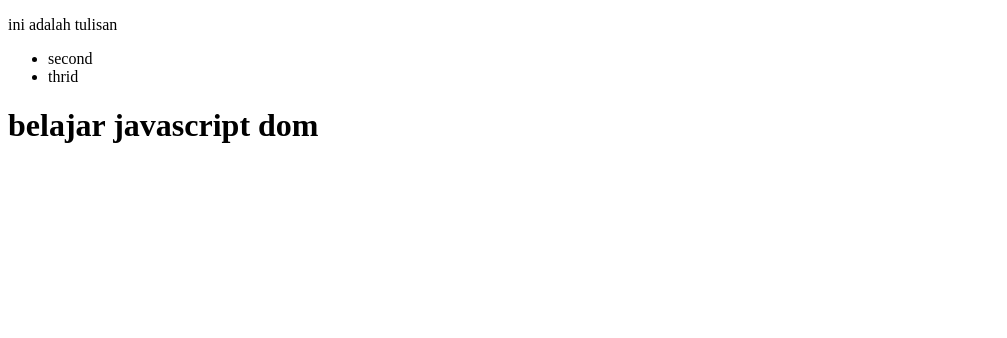
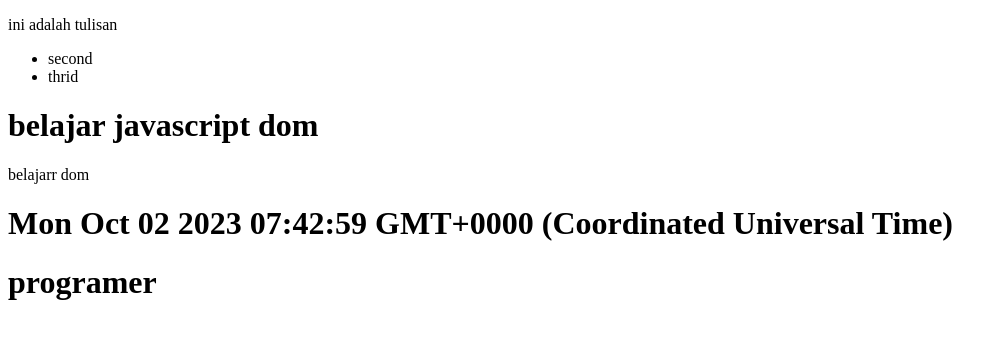
Before and after one commit to muhamadkafiludin/javascript-dom, a plain HTML site: page index.html in a window 1280 px wide. Shown: the whole page, without its empty margins (0-1007 px from the left). Drawn offline with Linux system fonts and the light colour scheme.

Commit message:
add callback

```diff
--- a/index.html
+++ b/index.html
@@ -18,7 +18,9 @@
     </ul>
 
     <h1 id="title"></h1>
-    <p id="description"></p>
+    <p id="title2"></p>
+
+    <h1 id="header"></h1>
 
     <script>
     //  documentproperty
@@ -46,6 +48,30 @@
 
         const title = document.getElementById("title");
         title.textContent = "belajar javascript dom";
+
+        const title2 = document.getElementById("title2");
+        title2.textContent = "belajarr dom";
+
+
+        // settimeout
+        function addElement(){
+            const header = document.createElement("h1");
+            header.textContent = "programer";
+            document.body.appendChild(header);
+        }
+
+        setTimeout(addElement, 5000);
+        console.info("program selesai")
+        // endtimeout
+        // setinterval
+        function setTime(){
+            const header = document.getElementById("header");
+            header.textContent = new Date().toString();
+        }
+
+        setInterval(setTime,1000);
+        console.info("program selesai");
+        // endinterval
     </script>
 </body>
 </html>
```
Also changed, not shown: style.css (added).
